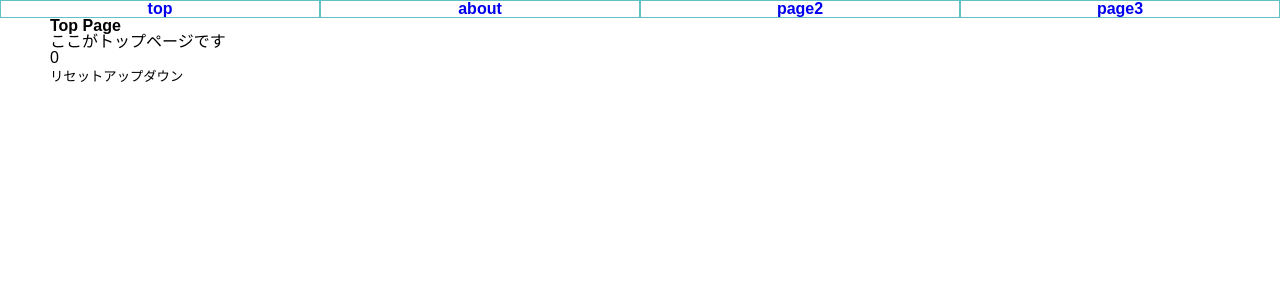
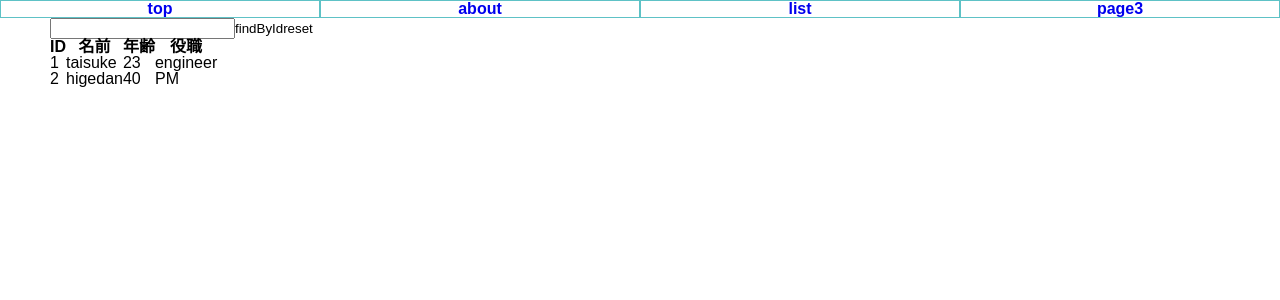
Before and after one commit to yodakaEngineer/react-practice, a React (Create React App) app: page /list in a window 1280 px wide. Shown: the top 300 px of the page. Built offline with nearby package versions, Linux system fonts and the light colour scheme.

Commit message:
add list.

```diff
--- a/src/App.tsx
+++ b/src/App.tsx
@@ -5,9 +5,9 @@ import {BrowserRouter as Router, Route, Switch} from "react-router-dom";
 import About from "./pages/About/About";
 import Header from './components/Header/Header';
 import Index from "./pages/Index/Index";
+import List from "./pages/List/List";
 
 const App: React.FC = () => {
-    const page2 = () => <div><h1>page2</h1>2枚目のページです</div>
     const page3 = () => <div><h1>page3</h1>3枚目のページです</div>
 
     return (
@@ -21,7 +21,7 @@ const App: React.FC = () => {
                     <Switch>
                         <Route path='/' exact component={Index}/>
                         <Route path='/about' exact component={About}/>
-                        <Route path='/page2' exact component={page2}/>
+                        <Route path='/list' exact component={List}/>
                         <Route path='/page3' exact component={page3}/>
                         <Route exact component={Index}/>
                     </Switch>
--- a/src/components/Counter/Counter.tsx
+++ b/src/components/Counter/Counter.tsx
@@ -7,7 +7,7 @@ type btnProps = {
 
 const Btn: React.FC<btnProps> = (props) => {
     const btn = (
-        <button onClick={(e)=>props.onChangeCount()}>
+        <button onClick={props.onChangeCount}>
             {props.name}
         </button>
     )
--- a/src/components/Header/Header.tsx
+++ b/src/components/Header/Header.tsx
@@ -7,7 +7,7 @@ const Header: React.FC = () => {
         <ul className={classes.menu}>
             <li className={classes.menu__link}><Link to='/'>top</Link></li>
             <li className={classes.menu__link}><Link to='/about'>about</Link></li>
-            <li className={classes.menu__link}><Link to='/page2'>page2</Link></li>
+            <li className={classes.menu__link}><Link to='/list'>list</Link></li>
             <li className={classes.menu__link}><Link to='/page3'>page3</Link></li>
         </ul>
     )
--- /dev/null
+++ b/src/pages/List/List.tsx
@@ -0,0 +1,109 @@
+import React, {useState} from "react";
+
+interface User {
+    id: number
+    name: string
+    age: number
+    role: string
+}
+
+const List: React.FC = () => {
+    const itemList: User[] = [
+        {
+            id: 1,
+            name: 'taisuke',
+            age: 23,
+            role: 'engineer',
+        },
+        {
+            id: 2,
+            name: 'higedan',
+            age: 40,
+            role: 'PM',
+        },
+    ]
+    const [list,setList] = useState<User[]>(itemList)
+    const findById = (id: number) => {
+        const user = itemList.filter(user => user.id === id)
+        setList(user)
+    }
+
+    return (
+        <div>
+            <GetList onGetList={(id: number)=> ()=> findById(id)} onReset={()=> setList(itemList)}/>
+            <Table list={list}/>
+        </div>
+    )
+}
+
+interface TableProps {
+    list: User[]
+}
+
+const Table: React.FC<TableProps> = props => {
+    const listItems = props.list.map((item: User) => {
+        return (
+            <tr key={item.id}>
+                <td>
+                    {item.id}
+                </td>
+                <td>
+                    {item.name}
+                </td>
+                <td>
+                    {item.age}
+                </td>
+                <td>
+                    {item.role}
+                </td>
+            </tr>
+        )
+    })
+
+    if (listItems.length === 0) {
+        return (<div></div>)
+    }
+
+    return (
+        <table>
+            <thead>
+            <tr>
+                <th>
+                    ID
+                </th>
+                <th>
+                    名前
+                </th>
+                <th>
+                    年齢
+                </th>
+                <th>
+                    役職
+                </th>
+            </tr>
+            </thead>
+            <tbody>
+            {listItems}
+            </tbody>
+        </table>
+    )
+}
+
+interface GetListProps {
+    onGetList: any,
+    onReset: any
+}
+
+const GetList: React.FC<GetListProps> = props => {
+    const [id,setId] = useState(0)
+
+    return (
+        <div>
+            <input type='number' onChange={(e) => setId(Number(e.target.value)) } />
+            <button onClick={props.onGetList(id)}>findById</button>
+            <button onClick={props.onReset}>reset</button>
+        </div>
+    )
+}
+
+export default List
```
